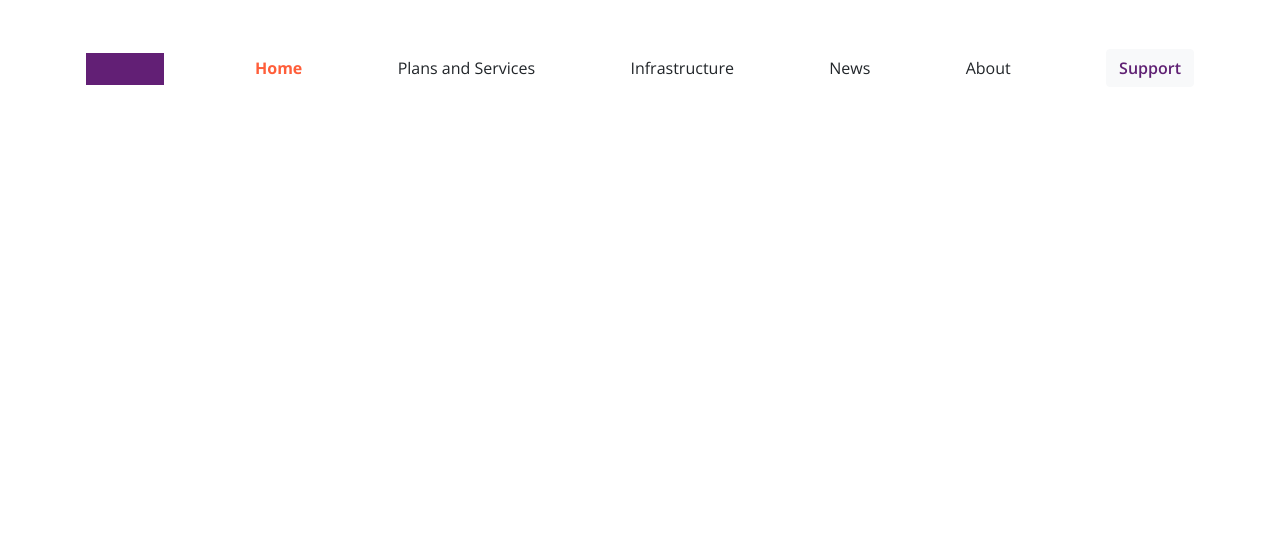
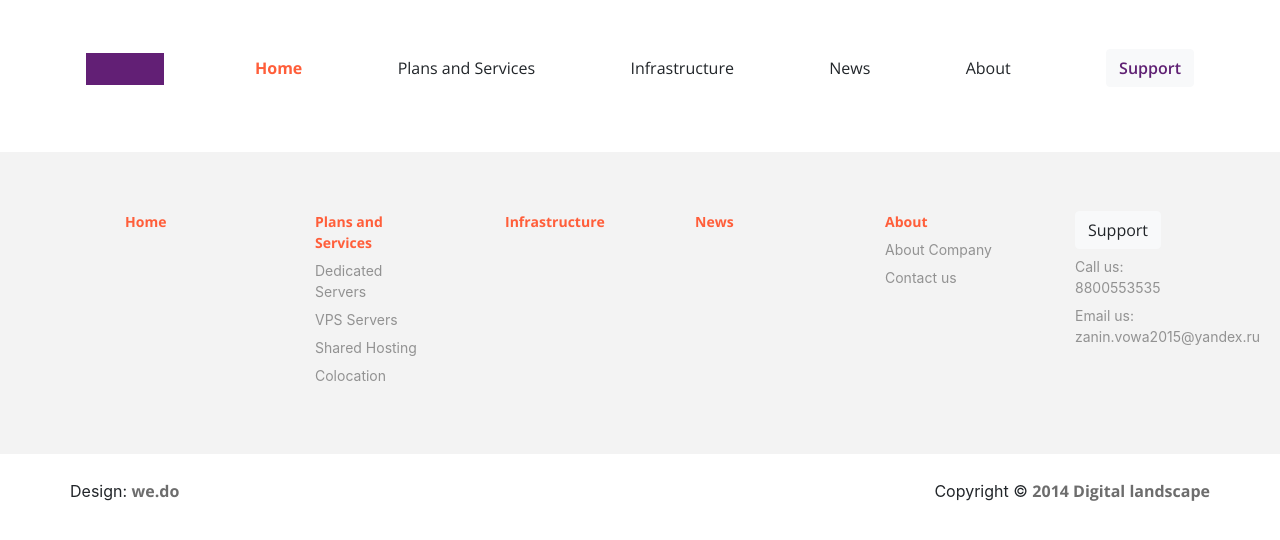
Before and after one commit to Uraswa/Hosting, a Next.js app in the folder hostring_frontend/: page / in a window 1280 px wide. Shown: the top 540 px of the page. Built offline with nearby package versions, Linux system fonts and the light colour scheme.

Commit message:
created footer
Created footer. New class link serves as shortcut.

```diff
--- /dev/null
+++ b/hostring_frontend/components/Footer/Footer.js
@@ -0,0 +1,68 @@
+import React,{Fragment} from 'react'
+import './footer.sass'
+import Container from "react-bootstrap/Container";
+import Row from "react-bootstrap/Row";
+import Col from "react-bootstrap/Col";
+import {links,link} from "../Nav/nav";
+import Link from "next/link";
+
+const texts = [
+    [],
+    [
+        new link('','Dedicated Servers'),
+        new link('','VPS Servers'),
+        new link('','Shared Hosting'),
+        new link('','Colocation')
+    ],[],[],
+    [
+        new link('','About Company'),
+        new link('','Contact us')
+    ],
+    [
+        new link('','',<a className="footer-contact" href='tel:+7800553535'>Call us: 8800553535</a>),
+        new link('','',<a className="footer-contact" href='mailto://zanin.vowa2015@yandex.ru'>Email us: zanin.vowa2015@yandex.ru</a>)
+    ]
+];
+
+export default () => {
+    return (
+        <Fragment>
+            <section id="footer-nav">
+                <Container>
+                    <Row>
+                        {links.map((v,i)=> {
+
+                            return (
+                                <Col key={i} sm={6} md={4} lg={2}>
+                                    <ul>
+                                        {[v,...texts[i]].map((value,index)=> {
+                                            if (value.text) {
+                                                return (
+                                                    <Link key={index} href={value.href}>
+                                                        <li className={index ? '' : 'footer-nav-title'}>
+                                                            {value.content && value.content}
+                                                            {value.text && <a>{value.text}</a>}
+                                                        </li>
+                                                    </Link>
+                                                )
+                                            }
+                                            return (
+                                                <li>
+                                                    {value.content}
+                                                </li>
+                                            )
+                                        })}
+                                    </ul>
+                                </Col>
+                            )
+                        })}
+                    </Row>
+                </Container>
+            </section>
+            <section id="footer-owned" className="container d-sm-flex justify-content-between px-3 px-sm-0">
+                <p>Design: <a href="https://we.do/" target="_blank"><strong>we.do</strong></a></p>
+                <p>Copyright © <strong>2014 Digital landscape</strong></p>
+            </section>
+        </Fragment>
+    )
+}
--- /dev/null
+++ b/hostring_frontend/components/Footer/footer.sass
@@ -0,0 +1,27 @@
+@import '../../static/vars'
+
+
+#footer-nav
+  background-color: #f3f3f3
+  padding: 52px 0
+  ul
+    list-style: none
+    font-size: 14px
+    cursor: pointer
+    li
+      margin: 7px 0
+      color: #929292
+      &:not(.footer-nav-title):hover
+        text-decoration: underline
+      .footer-contact
+        color: #929292
+
+    .footer-nav-title
+      @extend %active
+
+#footer-owned
+  padding: 25px 0
+  strong
+    font-family: $opensans
+    font-weight: 700
+    color: #6d6d6d
--- a/hostring_frontend/components/Nav/nav.js
+++ b/hostring_frontend/components/Nav/nav.js
@@ -7,34 +7,25 @@ import Button from "react-bootstrap/Button";
 import { useRouter } from 'next/router'
 
 
+export class link{
+    constructor(href,text,content){
+        this.href = href;
+        this.text = text;
+        this.content = content;
+    }
+}
+
+export const links = [
+        new link('/','Home'),
+        new link('/services','Plans and Services'),
+        new link('/infrastructure','Infrastructure'),
+        new link('/news','News'),
+        new link('/about','About'),
+        new link('/support',<Button variant="light" className="support-btn">Support</Button>)
+];
+
 const Header = () => {
     const {pathname} = useRouter();
-    const links = [
-        {
-            href:'/',
-            text:'Home'
-        },
-        {
-            href:'/services',
-            text:'Plans and Services'
-        },
-        {
-            href:'/infrastructure',
-            text:'Infrastructure'
-        },
-        {
-            href:'/news',
-            text:'News'
-        },
-        {
-            href:'/about',
-            text:'About'
-        },
-        {
-            href:'/support',
-            content: <Button variant="light" className="support-btn">Support</Button>
-        },
-    ];
     return (
         <Navbar expand="lg" className="container main-nav">
                <Link href="/">
@@ -50,7 +41,7 @@ const Header = () => {
                                 <Link key={v.href} href={v.href}>
                                     <li className={pathname === v.href ? 'active' : ''}>
                                         <a >
-                                            {v.text || v.content}
+                                            {v.text}
                                         </a>
                                     </li>
                                 </Link>
--- a/hostring_frontend/components/Nav/nav.sass
+++ b/hostring_frontend/components/Nav/nav.sass
@@ -11,8 +11,9 @@
       margin-right: 75px
   .navigation
     list-style: none
-    font-weight: 400
-    font-family: 'Open Sans', sans-serif
+    font:
+      weight: 400
+      family: $opensans
     padding: 41px 0
     display: flex
     align-items: center
@@ -25,9 +26,8 @@
     li
       cursor: pointer
     li.active
-      color: $accent
-      font-weight: 700
+      @extend %active
     .support-btn
       color: #5f2073
-      font-family: "Open Sans", sans-serif
+      font-family: $opensans
       font-weight: 600
--- a/hostring_frontend/pages/_app.js
+++ b/hostring_frontend/pages/_app.js
@@ -1,6 +1,7 @@
 import React,{Fragment} from 'react'
 import App from 'next/app'
 import Navigation from '../components/Nav/nav'
+import Footer from "../components/Footer/Footer";
 
 class MyApp extends App {
 
@@ -13,7 +14,7 @@ class MyApp extends App {
             </header>
             <Component {...pageProps} />
             <footer>
-
+                <Footer/>
             </footer>
         </Fragment>
     )
--- a/hostring_frontend/static/_vars.sass
+++ b/hostring_frontend/static/_vars.sass
@@ -1,2 +1,13 @@
+//colors
 $accent: #ff5e3a
 $second: #621f75
+
+//fonts
+$opensans: 'Open Sans', sans-serif
+
+
+//extensions
+%active
+    color: $accent
+    font-weight: 700
+    font-family: 'Open Sans', sans-serif
```
